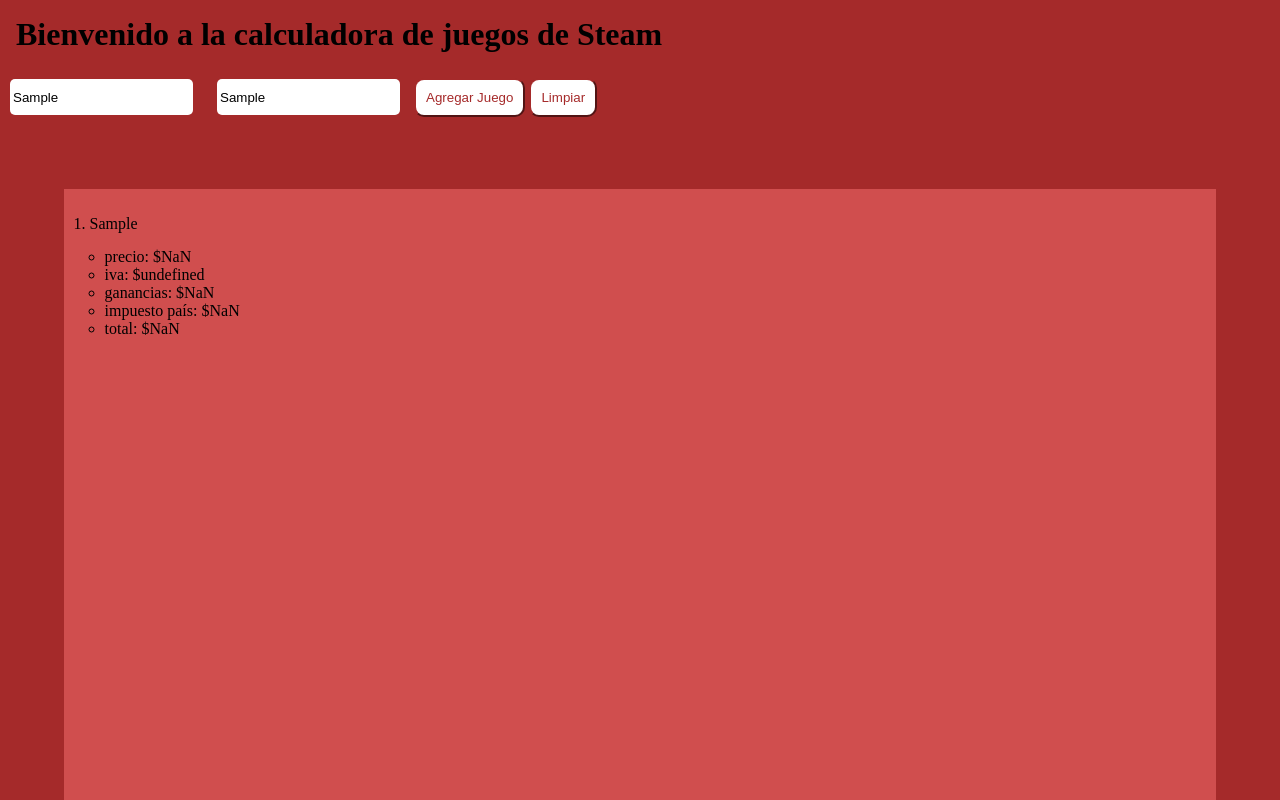
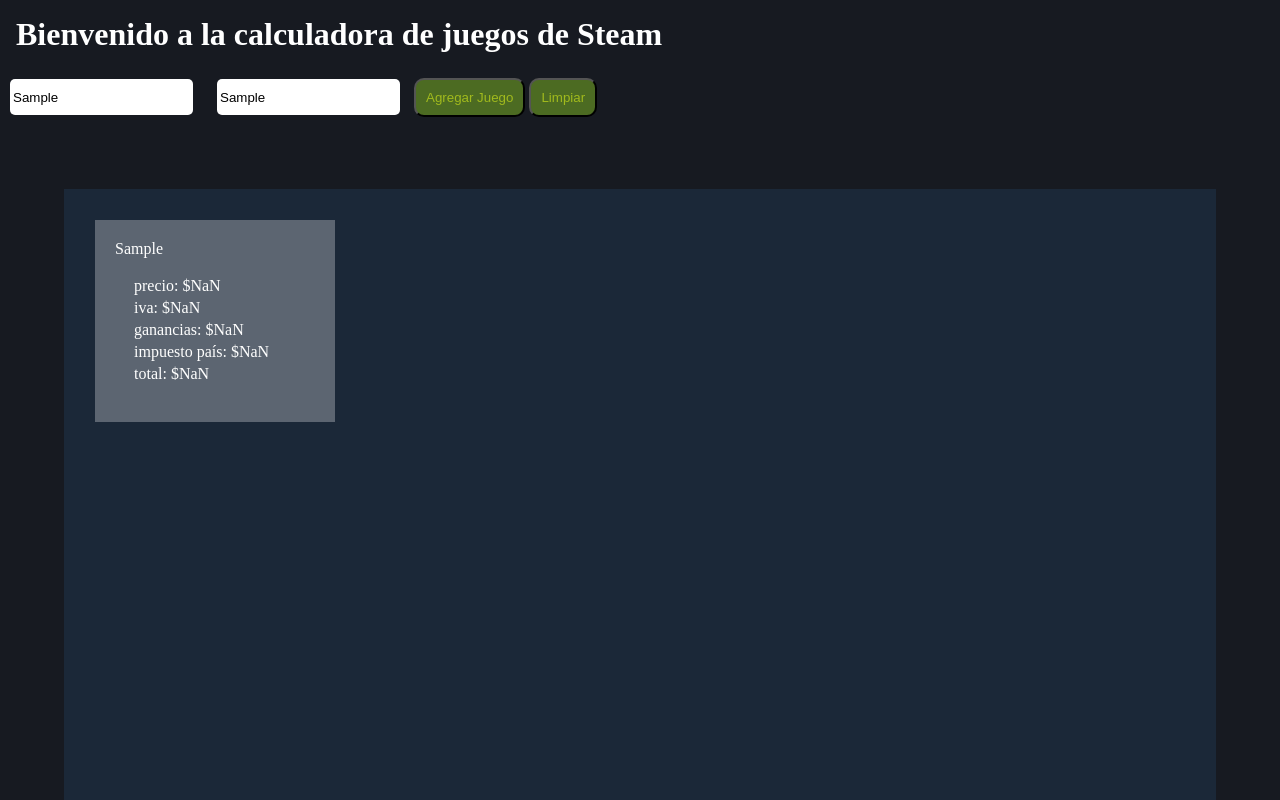
Before and after one commit to basualdofelipe/Curso-Javascript, a plain HTML site: page index.html in a window 1280 px wide. Both pictures are taken after typing "Sample", "Sample" into the empty fields and a click on the button "Agregar Juego". Shown: the top 800 px of the page. Drawn offline with nearby package versions, Linux system fonts and the light colour scheme.

Commit message:
agregando AOS

```diff
--- a/css/style.css
+++ b/css/style.css
@@ -8,11 +8,12 @@
 }
 
 body{
-    background-color: brown;
+    background-color: #171A21;
+    color: white;
 }
 
 div{
-    background-color: rgb(208, 78, 78);
+    background-color: #1B2838;
     margin: 5%;
     padding: 2%;
 }
@@ -23,11 +24,18 @@
     flex-wrap: wrap;
     height: 100vh;
     flex-grow: 1;
+    list-style: none;
+}
+
+li{
+    padding: 2px;
 }
 
 
 ul{
     margin: 15px;
+    padding: 2px;
+    list-style: none;
 }
 
 input{
@@ -38,9 +46,15 @@
     padding: 3px;
 }
 button{
-    border-color: brown;
-    color:brown;
-    background-color: rgb(255, 255, 255);
+    color:#A1BA1D;
+    background-color: #4C6B22;
     padding: 10px;
     border-radius: 10px;
 }
+
+.juegos-card{
+    max-width: 200px;
+    background-color: rgba(255, 255, 255, 0.288);
+    padding: 20px;
+    margin: 5px;
+    }
--- a/index.html
+++ b/index.html
@@ -6,6 +6,9 @@
         <meta name="viewport" content="width=device-width, initial-scale=1.0">
         <title>Document</title>
         <link rel="stylesheet" href="css/style.css">
+        <link rel="stylesheet" href="https://unpkg.com/aos@next/dist/aos.css" />
+        <script src="https://unpkg.com/aos@next/dist/aos.js"></script>
+
     </head>
     <body>
     <header>
--- a/js/siteStorage.js
+++ b/js/siteStorage.js
@@ -1,3 +1,5 @@
+AOS.init();
+
 const body = document.body
 const h1 = document.createElement("h1")
 const div = document.createElement("div")
@@ -46,7 +48,7 @@
     let newgameCompleto = {
         nombre: newgame.nombre,
         precio: newgame.precio,
-        iva: newgame.masIva,
+        iva: newgame.masIva(),
         ganancias: newgame.masImpGanancia(),
         impPais: newgame.masImpPais(),
         total: newgame.impTotal()
@@ -98,6 +100,8 @@
     let nombre= document.createElement("li");
     nombre.className = e.nombre;
     nombre.innerText = e.nombre;
+    nombre.dataset.aos = `zoom-in`
+    nombre.className = "juegos-card"
     lista.append(nombre)
 
     let datos = document.createElement("ul")
```
Lines whose indentation alone changed are shown as unchanged.
